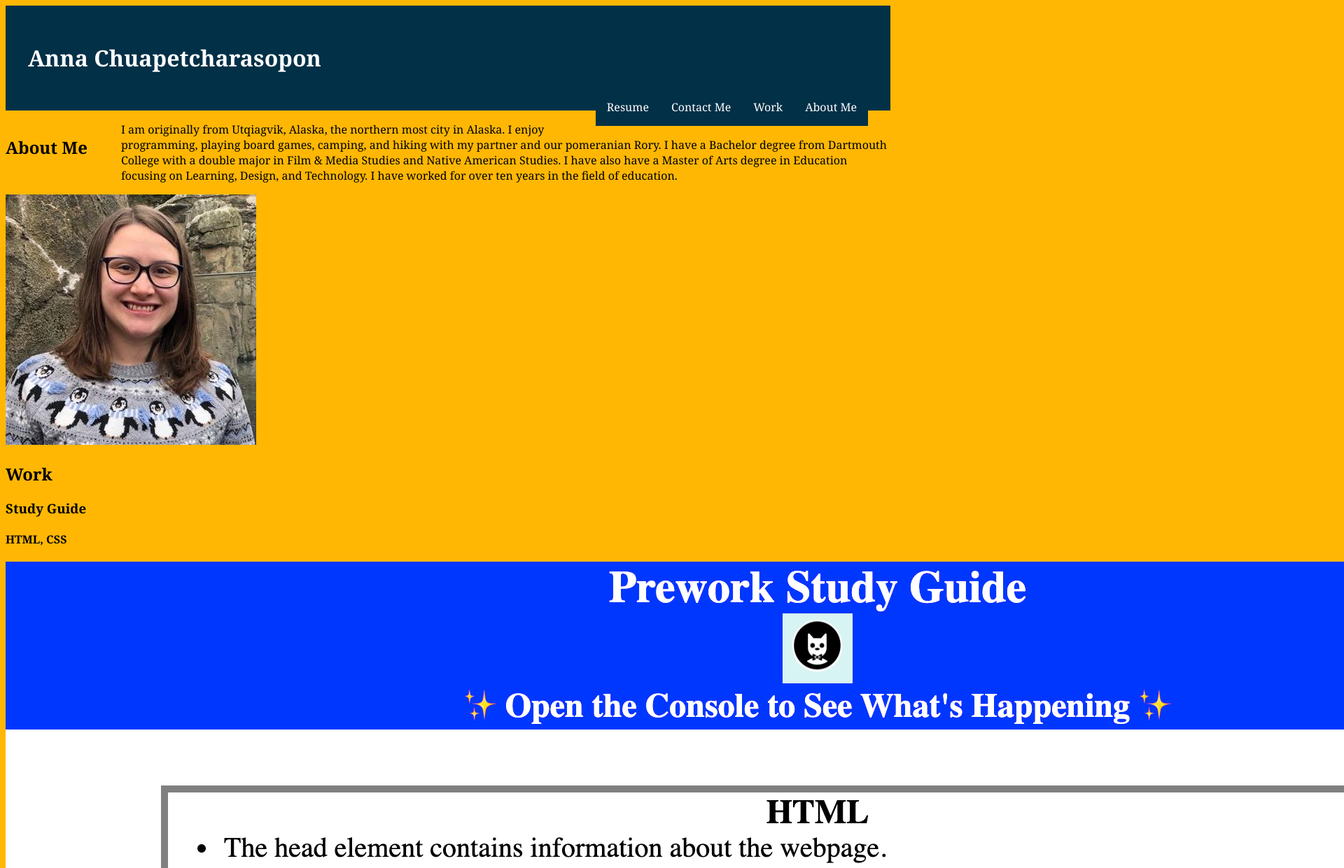
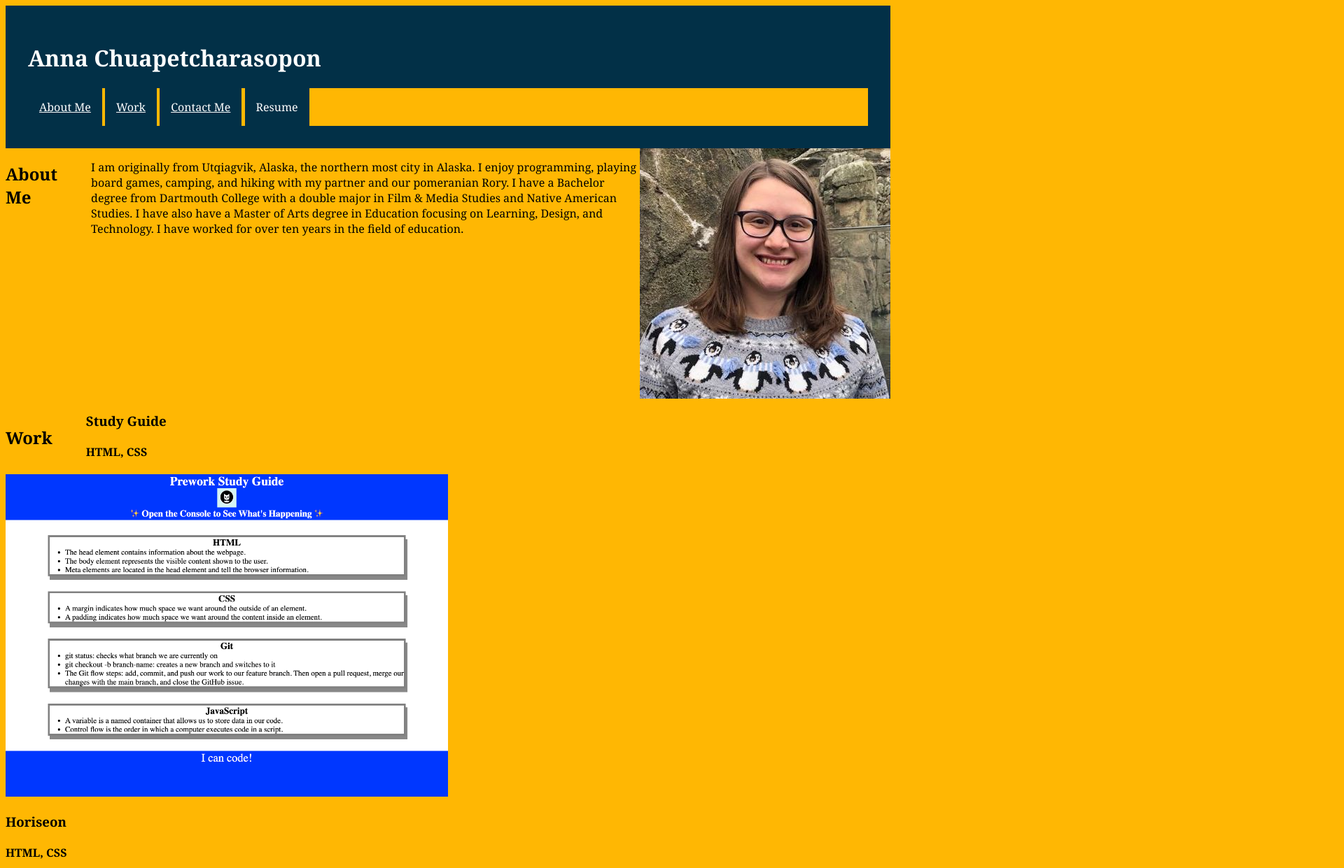
Before and after one commit to ahgeak/anna_chuapetcharasopon_portfolio, a plain HTML site: page index.html in a window 1280 px wide. Shown: the top 1241 px of the page at 70% size, 1920 px wide, since content can reach past the window. Drawn offline with Linux system fonts and the light colour scheme.

Commit message:
Added flexbox elements, added contact section, linked header links to sections.

```diff
--- a/assets/style.css
+++ b/assets/style.css
@@ -15,10 +15,11 @@
 }
 
 .header a {
-    display: flex;
-    float: right;
+    display: inline-block;
+    /* float: right;  this makes them all side by side*/
+    justify-content: flex-end;
+    flex-direction: row;
     color: white;
-    text-align: center;
     background-color: #023047;
     padding: 1em;
 }
@@ -29,7 +30,19 @@
     color: black;
 }
 
-#about-me-title {
+.about-me {
+    display: flex;
+}
+
+#about-me-title, #work-title {
     float: left;
     margin-right: 2em;
 }
+
+#anna-photo {
+    justify-content: flex-end;
+}
+
+#project-1-image {
+    width: 50%;
+}
--- a/index.html
+++ b/index.html
@@ -13,9 +13,9 @@
     <header class="header">
         <h1>Anna Chuapetcharasopon</h1>
         <nav class="header-right">
-            <a class="nav-links-right">About Me</a>
-            <a class="nav-links-right">Work</a>
-            <a class="nav-links-right">Contact Me</a>
+            <a href="#about-me-title">About Me</a>
+            <a href="#work-title">Work</a>
+            <a href="#contact-me-title">Contact Me</a>
             <a class="nav-links-right">Resume</a>
         </nav>
     </header>
@@ -24,16 +24,16 @@
     <section class="about-me">
         <h2 id="about-me-title">About Me</h2>
         <p>I am originally from Utqiagvik, Alaska, the northern most city in Alaska. I enjoy programming, playing board games, camping, and hiking with my partner and our pomeranian Rory. I have a Bachelor degree from Dartmouth College with a double major in Film & Media Studies and Native American Studies. I have also have a Master of Arts degree in Education focusing on Learning, Design, and Technology. I have worked for over ten years in the field of education.</p>
-        <img src="./assets/Images/Photo_of_Anna.jpg" alt="Photo of Anna wearing a penguin sweater">
+        <img id="anna-photo" src="./assets/Images/Photo_of_Anna.jpg" alt="Photo of Anna wearing a penguin sweater">
     </section>
 
     <!-- This is the work section that will have examples of projects Anna has created -->
     <section class="work">
         <nav id="study-guide-project">
-            <h2>Work</h2>
+            <h2 id="work-title">Work</h2>
             <h3>Study Guide</h3>
             <h4>HTML, CSS</h4>
-            <img src="./assets/Images/prework-study-guide.png" alt="Screenshot of Anna's first project, a Study Guide">
+            <img id="project-1-image" src="./assets/Images/prework-study-guide.png" alt="Screenshot of Anna's first project, a Study Guide">
         </nav>
     </section>
 
@@ -69,5 +69,14 @@
         </nav>
     </section>
 
+    <section class="contact-me">
+        <nav id="contact-me-title">
+            <h2 id="contact-me-title">Contact Me</h2>
+            <a href="mailto:annaedwardson@gmail.com">Email</a>
+            <a href="https://github.com/ahgeak">GitHub</a>
+            <a href="https://www.linkedin.com/">LinkedIn</a>
+        </nav>
+    </section>
+
 </body>
 </html>
```
